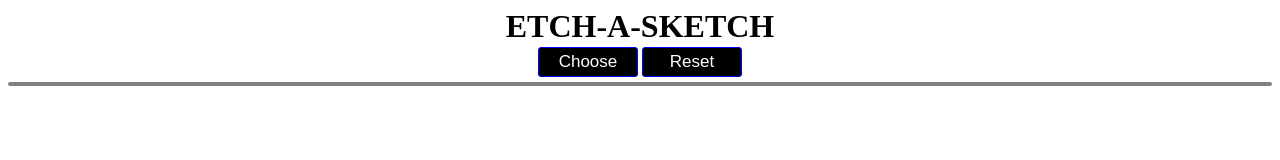
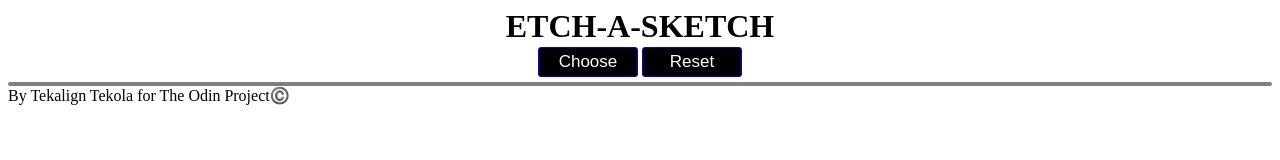
Before and after one commit to Tekalign-T7/-Etch-a-Sketch, a plain HTML site: page index.html in a window 1280 px wide. Drawn offline with Linux system fonts and the light colour scheme.

Commit message:
footer Added

```diff
--- a/index.html
+++ b/index.html
@@ -14,5 +14,7 @@
        <button id="reset-button" class="button">Reset</button>
    </div>
    <div id="container"></div>
+   <footer>By Tekalign Tekola for The Odin Project©️</footer>
+
 </body>
 </html>
```
